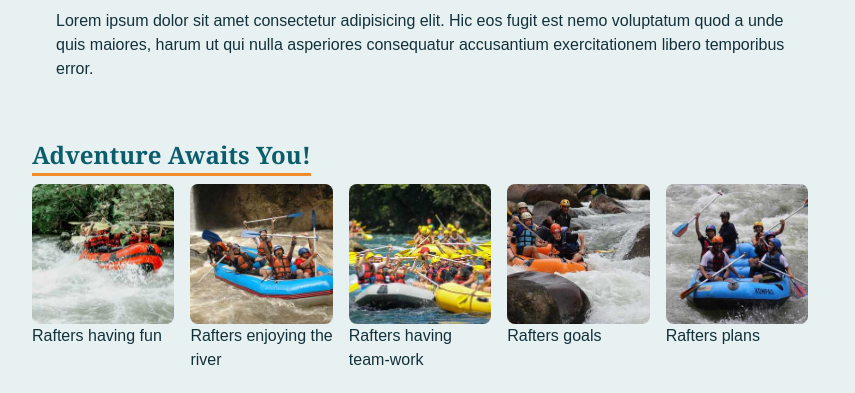
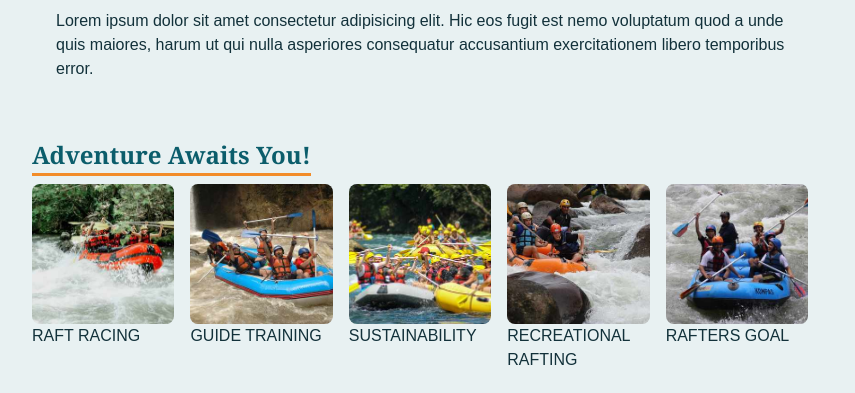
Before and after one commit to johndancel2005-ui/wdd130, a plain HTML site: page wwr/about.html in a window 1280 px wide. Shown: the part 1360-1753 px from the top of the page, without its empty margins (212-1067 px from the left). Drawn offline with Linux system fonts and the light colour scheme.

Commit message:
fig uprag

```diff
--- a/wwr/about.html
+++ b/wwr/about.html
@@ -57,23 +57,23 @@
             <div class="gallery">
                 <figure>
                     <img src="images/raf_01.jpg" alt="Rafters having fun">
-                    <figcapture>Rafters having fun</figcapture>
+                    <figcapture>RAFT RACING</figcapture>
                 </figure>
                 <figure>
                     <img src="images/raf_02.jpg" alt="Rafters enjoying the river">
-                    <figcapture>Rafters enjoying the river</figcapture>
+                    <figcapture>GUIDE TRAINING</figcapture>
                 </figure>
                 <figure>
                     <img src="images/raf_03.jpg" alt="Rafters having team-work">
-                    <figcapture>Rafters having team-work</figcapture>
+                    <figcapture>SUSTAINABILITY</figcapture>
                 </figure>
                 <figure>
                     <img src="images/raf_04.jpg" alt="Rafters goals">
-                    <figcapture>Rafters goals</figcapture>
+                    <figcapture>RECREATIONAL RAFTING</figcapture>
                 </figure>
                 <figure>
                     <img src="images/raf_05.jpg" alt="Rafters plans">
-                    <figcapture>Rafters plans</figcapture>
+                    <figcapture>RAFTERS GOAL</figcapture>
                 </figure>
                 <div>
         </section>
```
